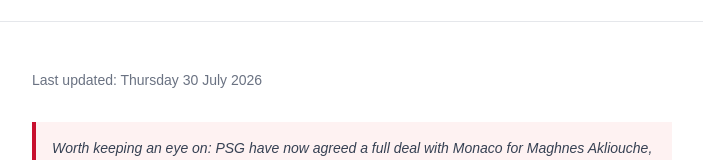
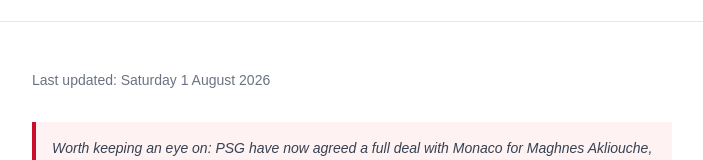
Before and after one commit to DennyRegan/the-liverpool-brief, a Next.js app: page / in a window 1280 px wide. Shown: the part 157-317 px from the top of the page, without its empty margins (288-991 px from the left). Built offline with nearby package versions, Linux system fonts and the light colour scheme.

Commit message:
Fix page metadata and update brief date

```diff
--- a/app/layout.tsx
+++ b/app/layout.tsx
@@ -13,8 +13,8 @@
 });
 
 export const metadata: Metadata = {
-  title: "Create Next App",
-  description: "Generated by create next app",
+  title: "The Liverpool Brief",
+  description: "Today's important Liverpool FC news in 30-45 seconds.",
 };
 
 export default function RootLayout({
--- a/content/briefs/liverpool/current.md
+++ b/content/briefs/liverpool/current.md
@@ -1,5 +1,5 @@
 ---
-date: "2026-07-30"
+date: "2026-08-01"
 title: "Today's Liverpool Brief"
 status: "published"
 editorsNote: "Worth keeping an eye on: PSG have now agreed a full deal with Monaco for Maghnes Akliouche, with his medical scheduled for next week. Does this bring Barcola closer to Liverpool? On its own it's not Liverpool news, but a replacement winger arriving at PSG is exactly the kind of thing that can unlock a departure elsewhere."
```
